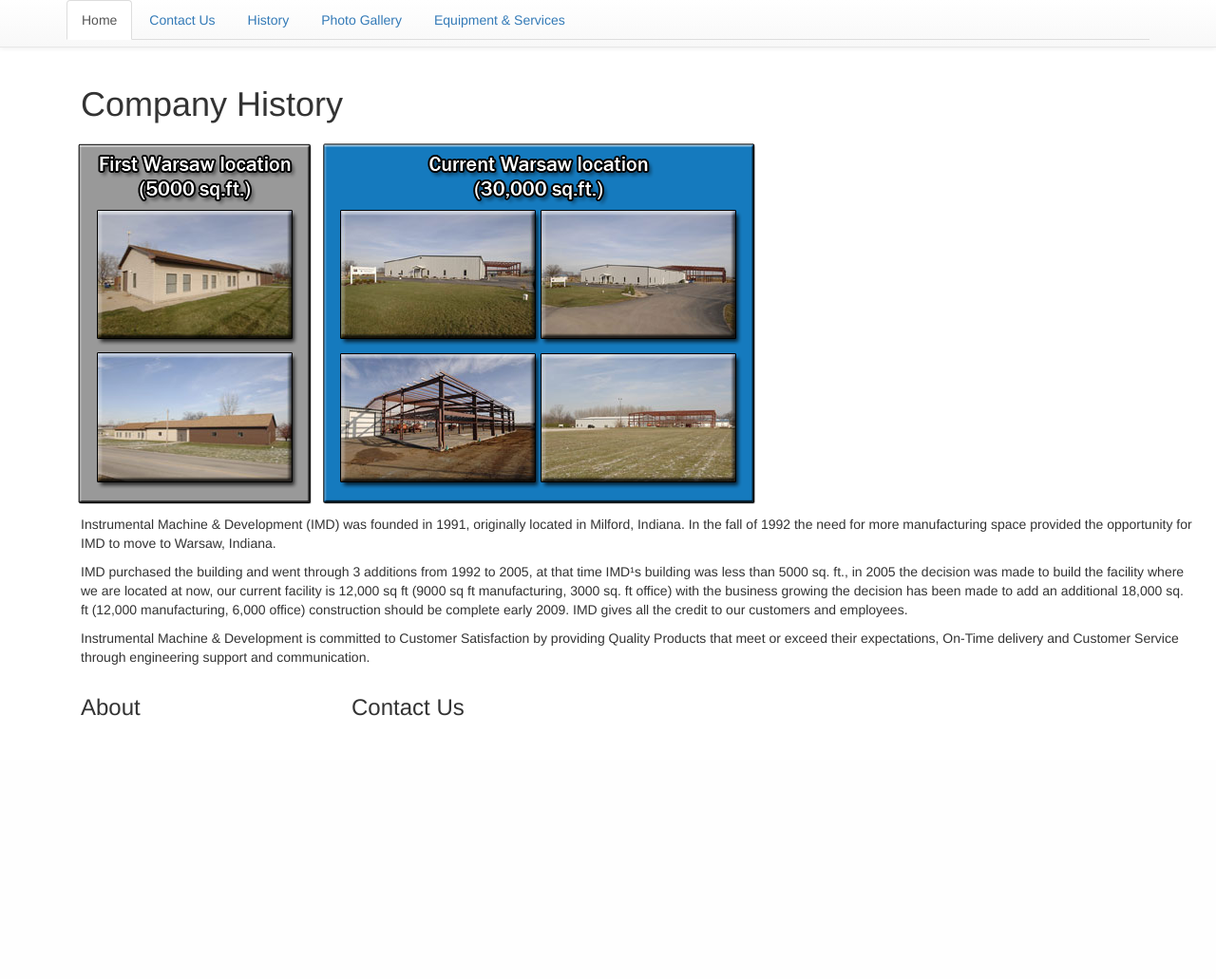
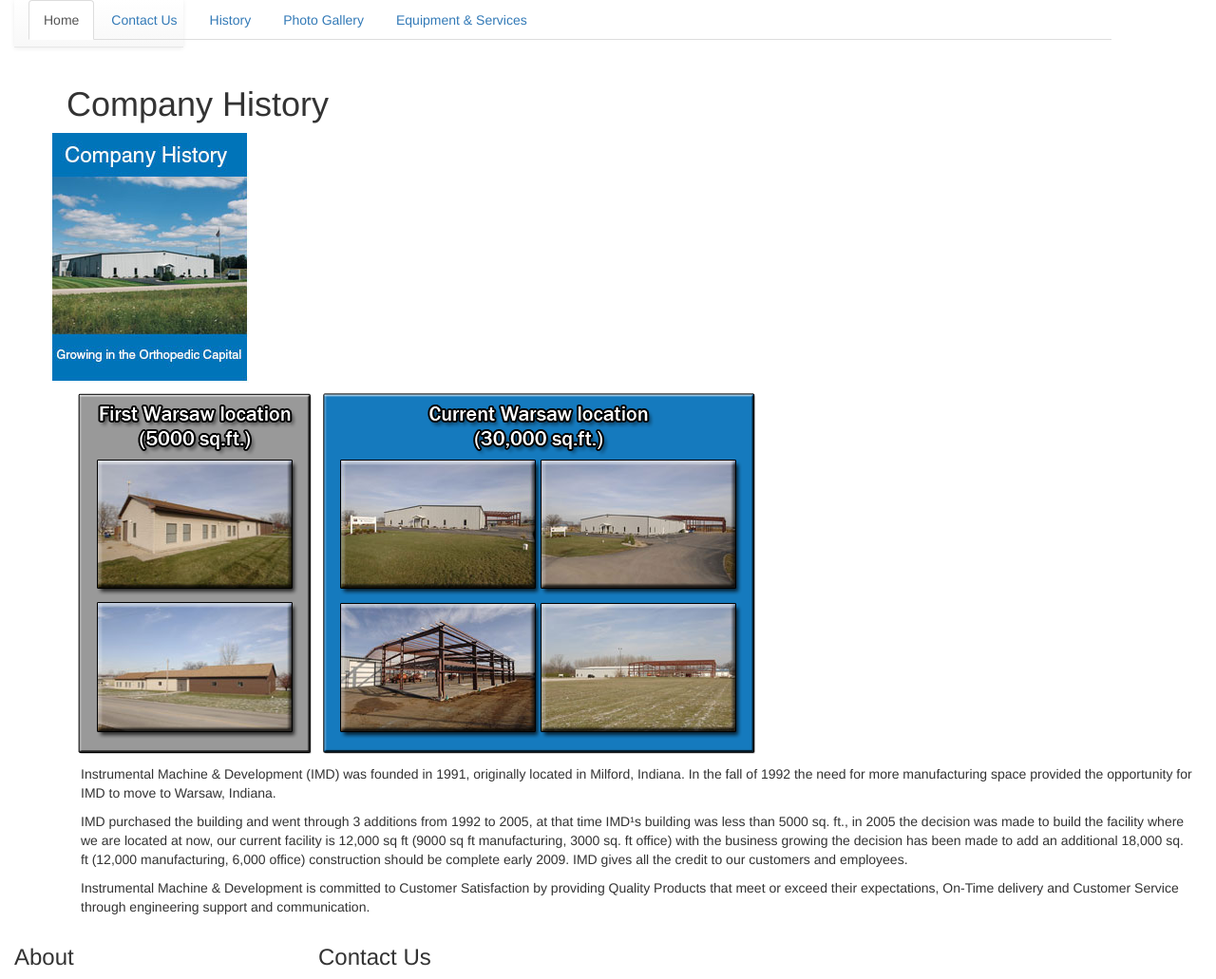
Before and after one commit to jbake11/imdortho, a PHP site: page /history.php in a window 1280 px wide. Shown: the whole page at 95% size. Before the commit the page ends 754 px from the top, so only its background shows below. Run offline with PHP 8.4, Linux system fonts and the light colour scheme; some libraries are stand-ins or nearby versions.

Commit message:
cols in nav

```diff
--- a/css/main.css
+++ b/css/main.css
@@ -7,6 +7,11 @@ and open the template in the editor.
     Created on : Sep 11, 2014, 1:38:31 AM
     Author     : Jeff
 */
+
+#bodywrap{
+    padding-left: 0px;
+    padding-right: 0px;
+}
 
 #footer{
     background: url('/images/footerbg.jpg') no-repeat;
--- a/head.php
+++ b/head.php
@@ -17,7 +17,7 @@
         <script src="https://maxcdn.bootstrapcdn.com/bootstrap/3.2.0/js/bootstrap.min.js"></script>
 
     <div class='container-fluid'>
-        <div class='row'>
+        <div class='row col-lg-5 col-lg-2 col-lg-5'>
             <nav class="navbar navbar-default navbar-static-top" role="navigation">
                 <div class="container">
                     <ul class="nav nav-tabs" role="tablist">
@@ -34,6 +34,6 @@
 
 </head>
 <body>
-    <div class='container'>
+    <div id="#bodywrap" class='container-fluid'>
         <div class='row'>
             <div class='col-lg-12'>
--- a/history.php
+++ b/history.php
@@ -6,6 +6,12 @@ include("head.php");
 
 <div class='container'>
     <h1>Company History</h1>
+</div>
+
+<div class='container'>
+    <div class='row'>
+        <img src='images/company-history.jpg'
+    </div>
 </div>
 
 <div class='container'>
--- a/index.php
+++ b/index.php
@@ -4,7 +4,7 @@ include("head.php");
 ?>
 
 
-<div  class="container-fluid ">
+<div class="container">
     <div class="row">
         <h2>Welcome to IMD</h2>
     </div>
```
